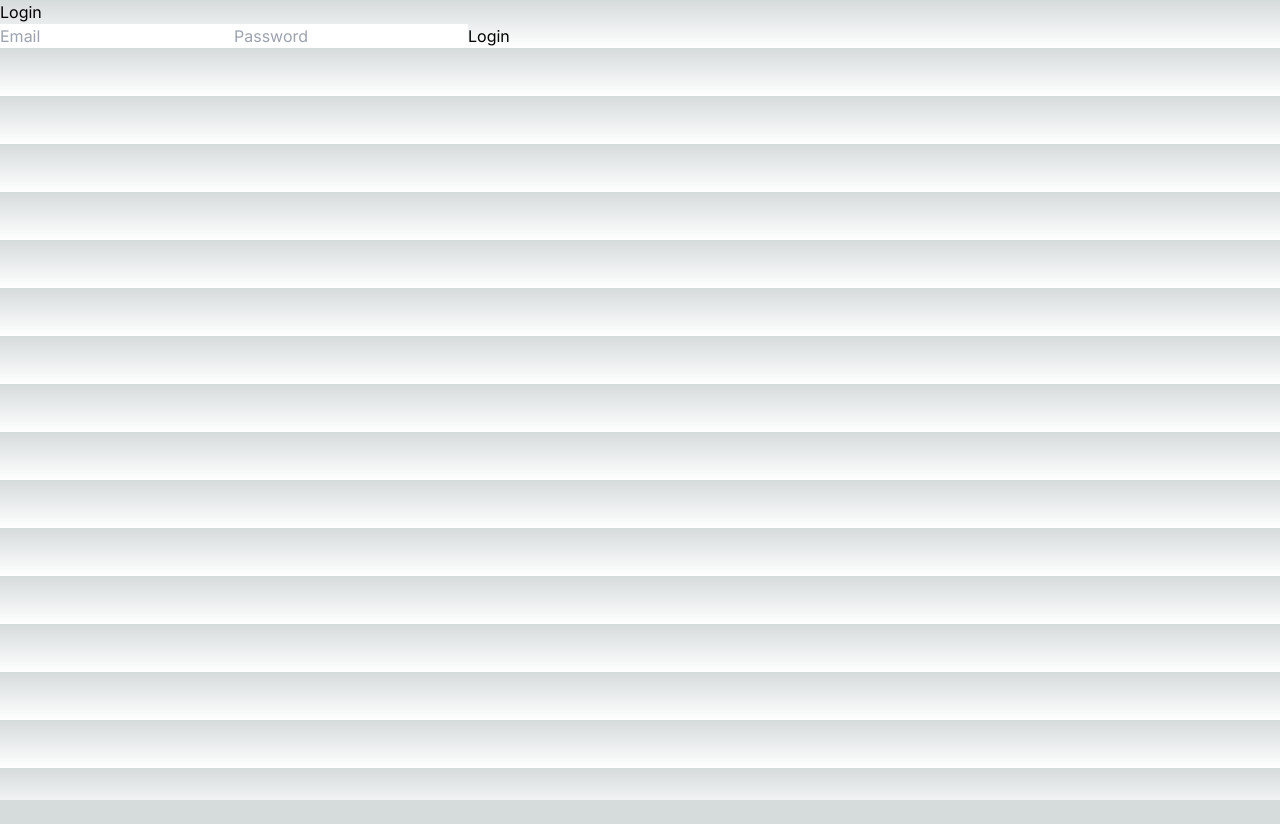
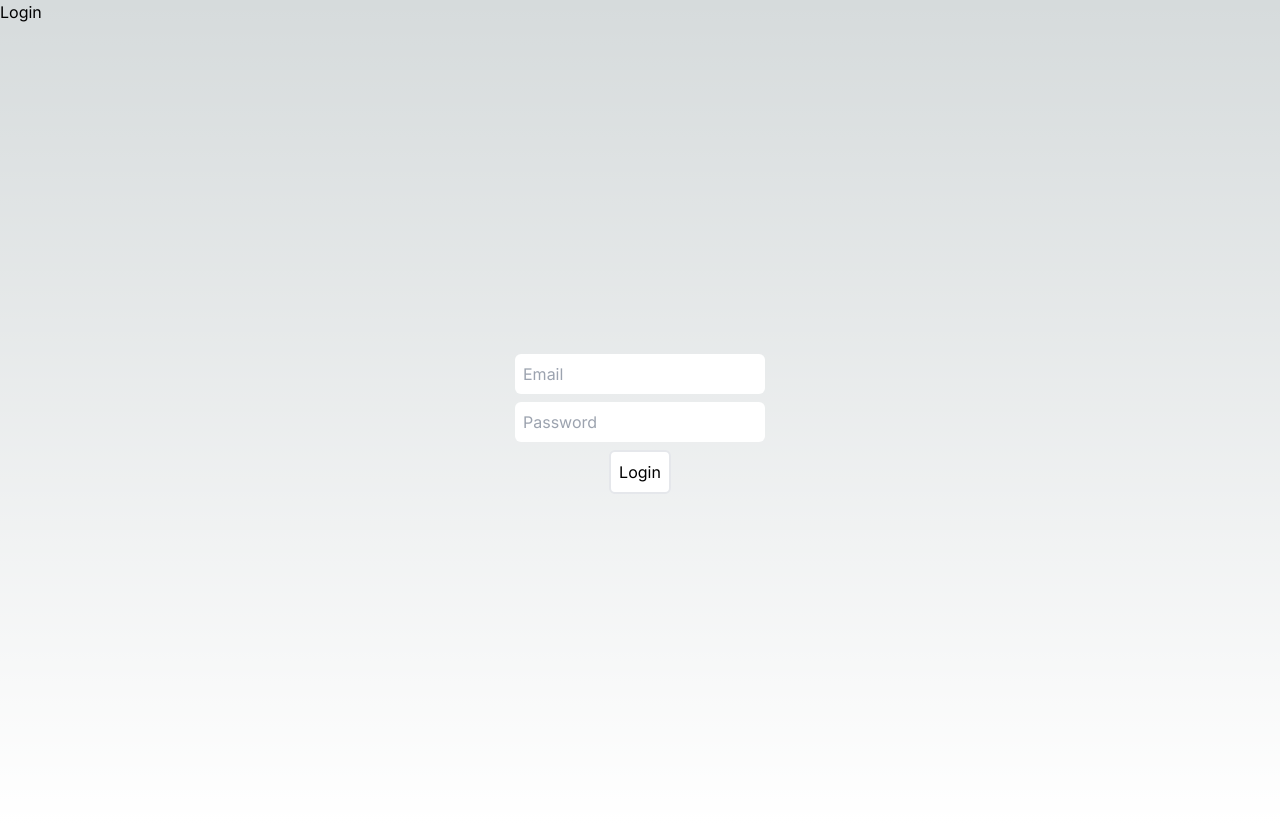
Before and after one commit to eamongordon/next-prisma-auth-starter, a Next.js app: page /login in a window 1280 px wide. Before the commit the page ends 800 px from the top, so only its background shows below. Built offline with nearby package versions, Linux system fonts and the light colour scheme.

Commit message:
feat: add login/signup capability to registration form

```diff
--- a/app/components/registration-form.tsx
+++ b/app/components/registration-form.tsx
@@ -1,11 +1,9 @@
 "use client";
 
 import { createUser } from "@/actions"
-import { signIn } from "@/auth";
-import { useRouter } from 'next/navigation'
+import { SessionProvider, signIn } from "next-auth/react";
 
 export function RegistrationForm({ type }: { type: "login" | "signup" }) {
-    const router = useRouter();
     function handleSubmit(formData: FormData) {
         if (type === "signup") {
             createUser({
@@ -13,26 +11,33 @@ export function RegistrationForm({ type }: { type: "login" | "signup" }) {
                 password: formData.get("password") as string,
                 name: formData.get("name") as string ?? undefined
             }).then(() => {
-                router.push("/");
+                login(formData);
             }).catch((error) => {
                 alert("User already exists");
             });
         } else {
+            login(formData);
+        }
+    }
+    function login(formData: FormData) {
         signIn("credentials", {
             email: formData.get("email"),
             password: formData.get("password"),
-                redirectTo: "/"
+            callbackUrl: "/"
         }).catch((error) => {
             alert("Invalid email or password");
         });
     }
-    }
     return (
-        <form action={handleSubmit}>
-            {type === "signup" && <input type="text" placeholder="Name" />}
-            <input type="email" placeholder="Email" />
-            <input type="password" placeholder="Password" />
-            <button type="submit">{type === "signup" ? "Sign Up" : "Login"}</button>
+        <SessionProvider>
+            <div className="flex items-center justify-center h-screen w-screen">
+                <form action={handleSubmit} className="flex flex-col gap-2 items-center justify-center max-w-screen-sm">
+                    {type === "signup" && <input className="rounded-md p-2" type="text" placeholder="Name" />}
+                    <input className="rounded-md p-2" type="email" placeholder="Email" />
+                    <input className="rounded-md p-2" type="password" placeholder="Password" />
+                    <button className="border-2 p-2 rounded-md bg-white dark:bg-black" type="submit">{type === "signup" ? "Sign Up" : "Login"}</button>
                 </form>
+            </div>
+        </SessionProvider>
     )
 }
```
Lines whose indentation alone changed are shown as unchanged.
